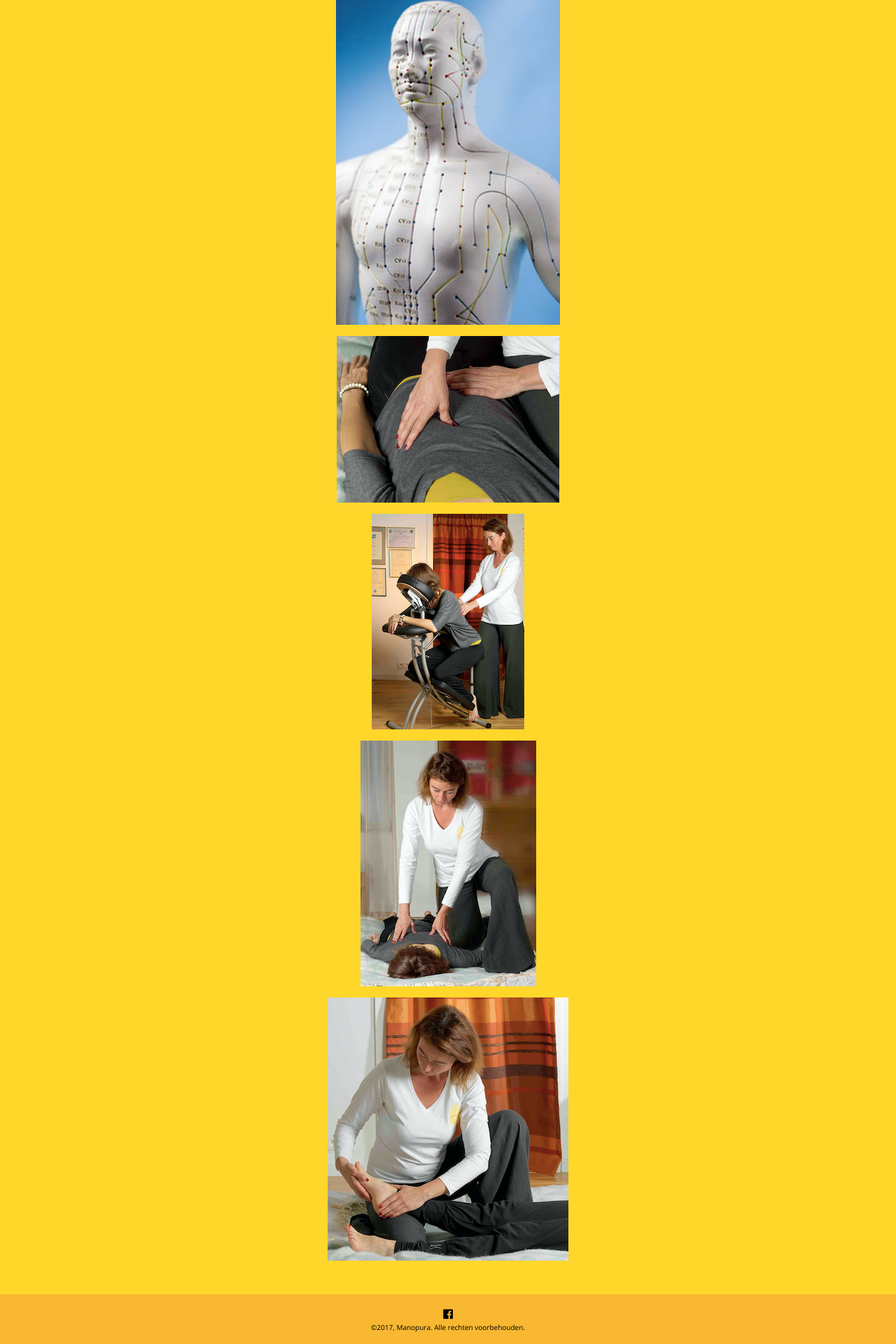
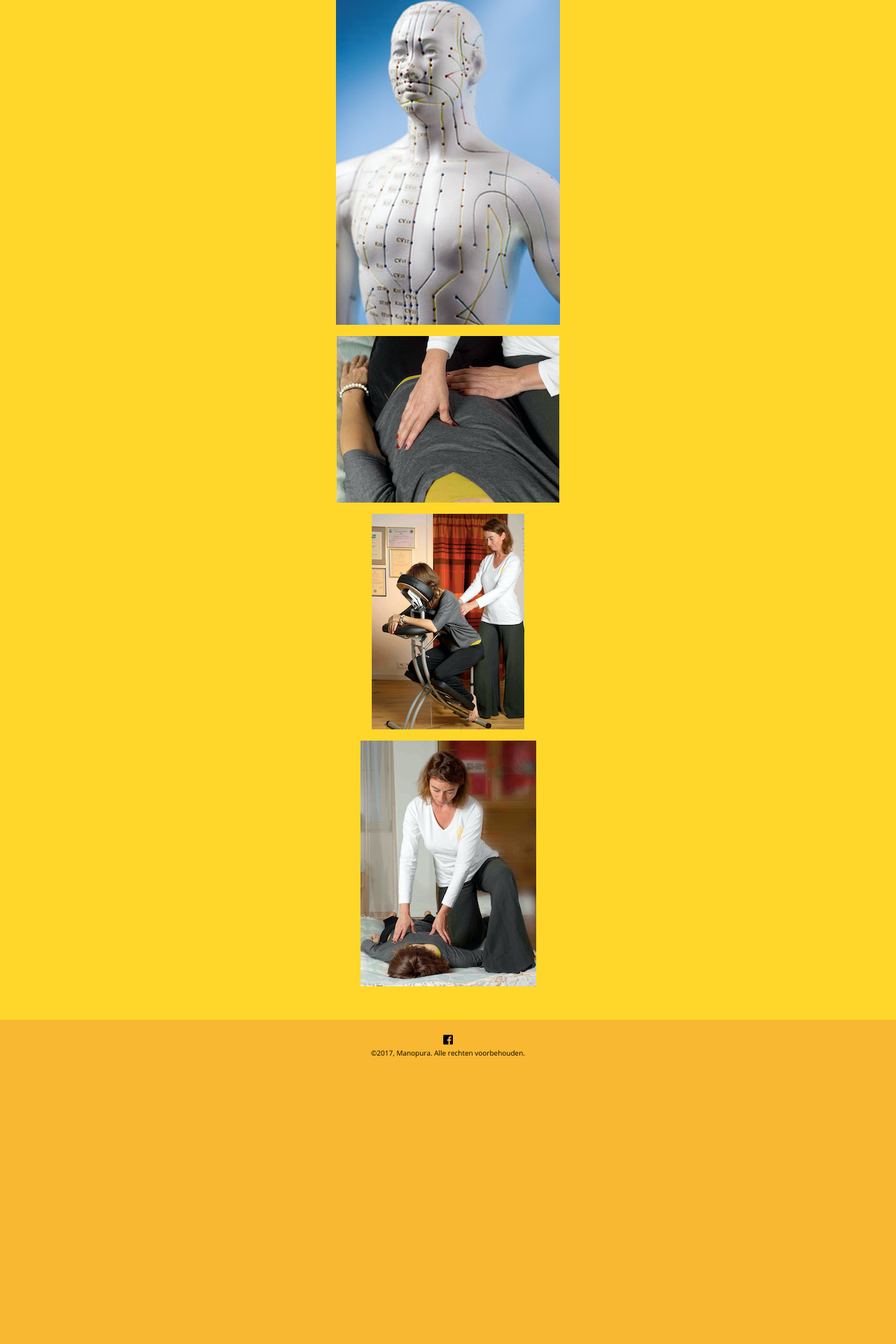
Before and after one commit to manopura/manopura.github.io, a Jekyll site: the page built from shiatsu.md, in a window 1280 px wide. Shown: the part 731-2651 px from the top of the page at 70% size. Built offline with Jekyll 4.4.1, drawn with Linux system fonts in a browser that asks for light colours; nearby versions of some CDN libraries; our own code applies the rules of GitHub Pages for plain Markdown files; after the commit the page ends 2259 px from its top, so only the background shows below that.

Commit message:
Update shiatsu.md

```diff
--- a/shiatsu.md
+++ b/shiatsu.md
@@ -24,5 +24,3 @@ Naast Shiatsu zijn evenwichtige voeding, correcte ademhaling, lichaamsbeweging e
 ![drukpunten](images/stoel_web.png)
 
 ![drukpunten](images/rug_web.png)
-
-![drukpunten](images/voet_web.png)
```
